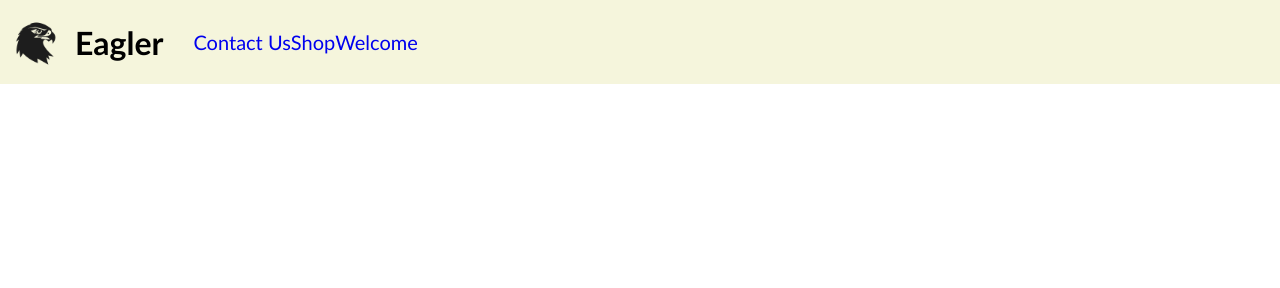
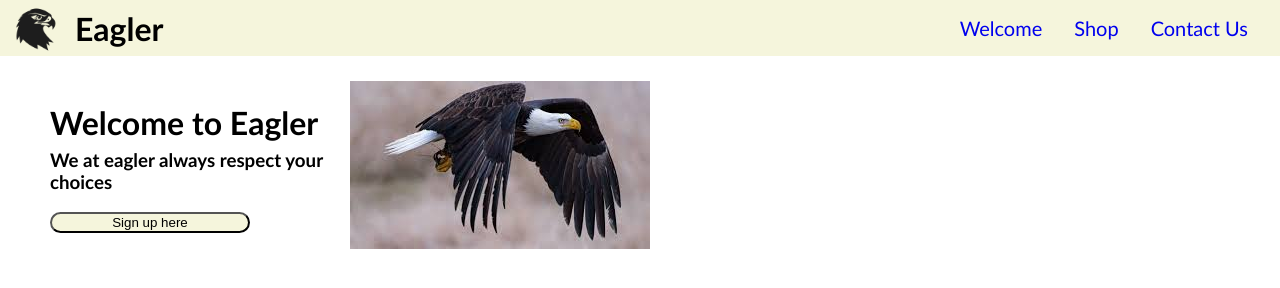
Before and after one commit to Capnranar/Basic-Landing-Page, a plain HTML site: page index.html in a window 1280 px wide. Drawn offline with Linux system fonts and the light colour scheme.

Commit message:
adding image and few text

```diff
--- a/index.html
+++ b/index.html
@@ -17,6 +17,16 @@
         </div>
 
     </div>
+    <div class="Grouping">
+        <div class="words">
+            <h1 class="Heading">Welcome to Eagler</h1>
+            <h3 class="Subheading">We at eagler always respect your choices</h3>
+            <button class="Button">Sign up here</button>
+        </div>
+            <img class="image" src="images/images.jpeg">
+    </div>
+
+
 
 </body>
 </html>
--- a/styles.css
+++ b/styles.css
@@ -2,15 +2,14 @@
 
 .links{
     display:flex;
-    justify-content: space-between;
-    margin:30px;
+    justify-content: flex-end;
     font-size: 20px;
-    flex-direction: row-reverse;
-
+    width: 100%;
 }
 
 .Link{
     text-decoration: none;
+     margin-right: 32px;
 }
 
 .html, body {
@@ -37,3 +36,33 @@
 .logo-text {
     margin: 0;
 }
+
+.Grouping{
+    font-family:'Gill Sans', 'Gill Sans MT', Calibri, 'Trebuchet MS', sans-serif;
+    display: flex;
+    flex-direction: row;
+    width: 600px;
+    margin-left: 50px;
+    margin-top: 25px;
+}
+
+.Button{
+    width: 200px;
+    border-radius: 20px;
+    background-color: beige;
+    color: black;
+}
+
+.Heading{
+    margin-bottom: 0px;
+}
+
+.Subheading{
+    margin-top: 7px;
+}
+
+.image{
+    display: flex;
+
+
+}
```
Also changed, not shown: images/images.jpeg (added).
